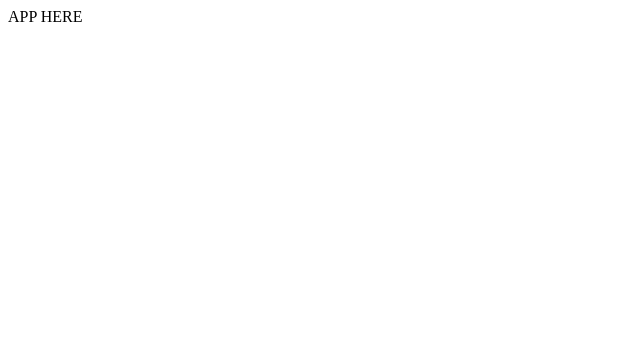
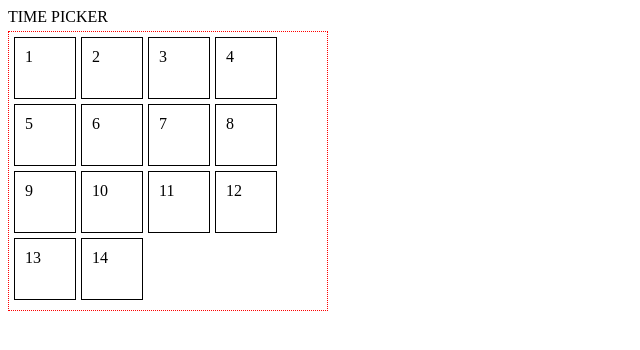
Before and after one commit to maciejk77/time-date-picker, a React (Create React App) app: page / in a window 1280 px wide. Shown: the top 350 px of the page, without its empty margins (0-640 px from the left). Built offline with nearby package versions, Linux system fonts and the light colour scheme; the HTML template or start-up script is replaced by a standard one.

Commit message:
TimePicker basic component, helper for time slots

```diff
--- a/src/App.js
+++ b/src/App.js
@@ -1,7 +1,32 @@
-import React from 'react';
+import React, { useEffect, useState } from 'react';
+import TimePicker from './components/TimePicker';
+import { getArrayOfTimes } from './helpers';
 
 const App = () => {
-  return <div>APP HERE</div>;
+  const [times, setTimes] = useState();
+  const isLoading = !times;
+
+  // console.log(times);
+
+  useEffect(() => {
+    const times = getArrayOfTimes();
+    setTimes(times);
+  }, []);
+
+  if (isLoading) return <p>Loading...</p>;
+
+  return (
+    <div style={styles.app}>
+      <div>TIME PICKER</div>
+      <TimePicker />
+    </div>
+  );
+};
+
+const styles = {
+  app: {
+    width: 320,
+  },
 };
 
 export default App;
--- /dev/null
+++ b/src/components/Item/index.js
@@ -0,0 +1,17 @@
+import React from 'react';
+
+const Item = ({ day }) => {
+  return <div style={styles.item}>{day}</div>;
+};
+
+const styles = {
+  item: {
+    border: '1px solid black',
+    margin: '0 5px 5px 0',
+    padding: 10,
+    height: 40,
+    width: 40,
+  },
+};
+
+export default Item;
--- /dev/null
+++ b/src/components/TimePicker/index.js
@@ -0,0 +1,25 @@
+import React from 'react';
+import Item from '../Item';
+
+const TimePicker = ({ times }) => {
+  const data = [1, 2, 3, 4, 5, 6, 7, 8, 9, 10, 11, 12, 13, 14];
+  return (
+    <div style={styles.timePicker}>
+      {data.map((day, idx) => (
+        <Item key={idx} day={day} />
+      ))}
+    </div>
+  );
+};
+
+const styles = {
+  timePicker: {
+    border: '1px dotted red',
+    display: 'flex',
+    flexWrap: 'wrap',
+    marginTop: 5,
+    padding: 5,
+  },
+};
+
+export default TimePicker;
--- /dev/null
+++ b/src/helpers/index.js
@@ -0,0 +1,27 @@
+export const getArrayOfTimes = () => {
+  const quarters = ['00', '15', '30', '45'];
+  const workingHours = Array.from(Array(16).keys(), (n) => n + 6);
+
+  const generateTimeSlots = (hours, quarters) => {
+    let times = [];
+    for (const hour of hours) {
+      quarters.forEach((quarter) => {
+        const newTime = `${hour}:${quarter}`;
+        times = [...times, newTime];
+      });
+    }
+    return times;
+  };
+
+  const timeSlots = generateTimeSlots(workingHours, quarters);
+
+  const morningSlots = timeSlots.slice(0, 24);
+  const afternoonSlots = timeSlots.slice(24, 44);
+  const eveningSlots = timeSlots.slice(44);
+
+  return [
+    { label: 'Morning', data: morningSlots },
+    { label: 'Afternoon', data: afternoonSlots },
+    { label: 'Evening', data: eveningSlots },
+  ];
+};
```
